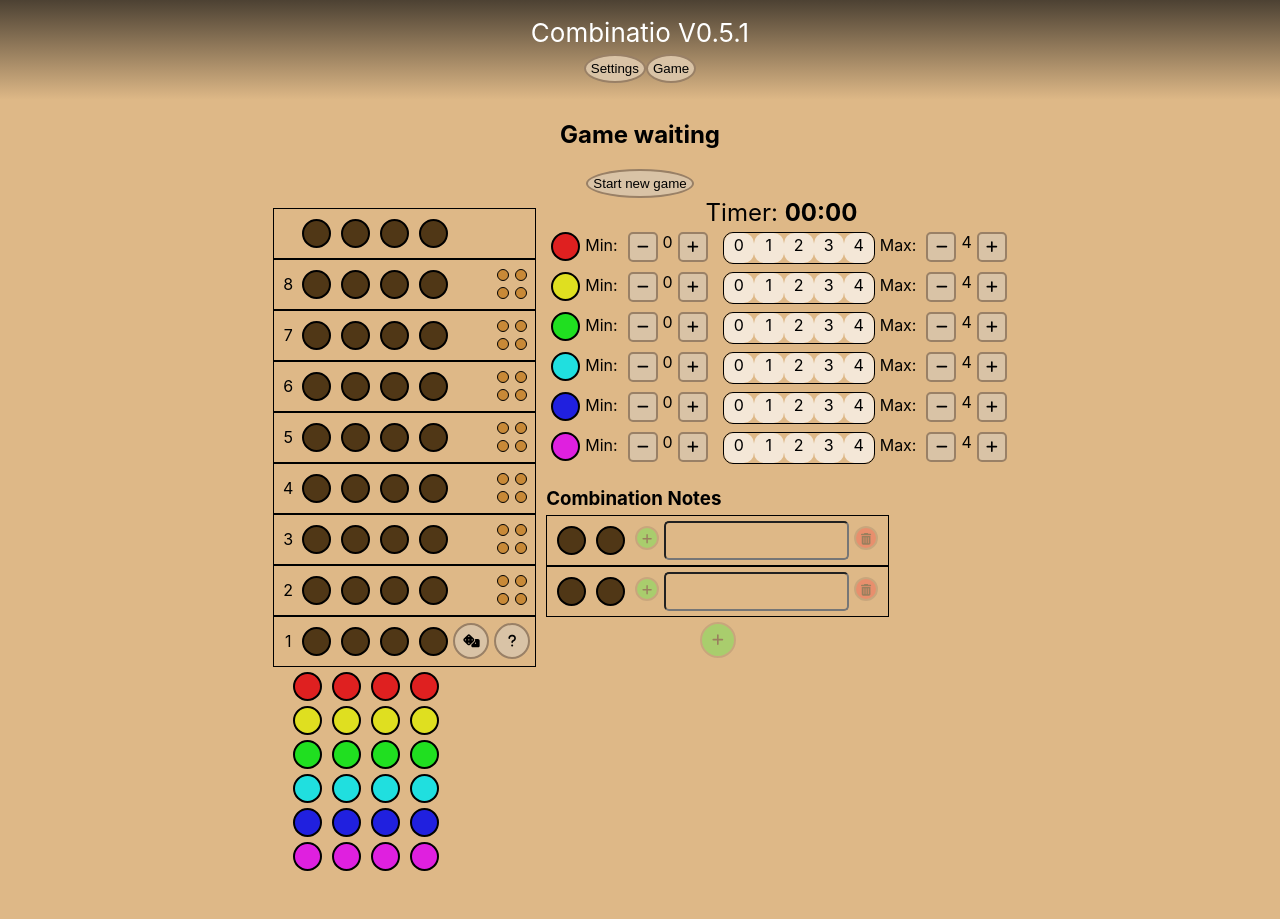
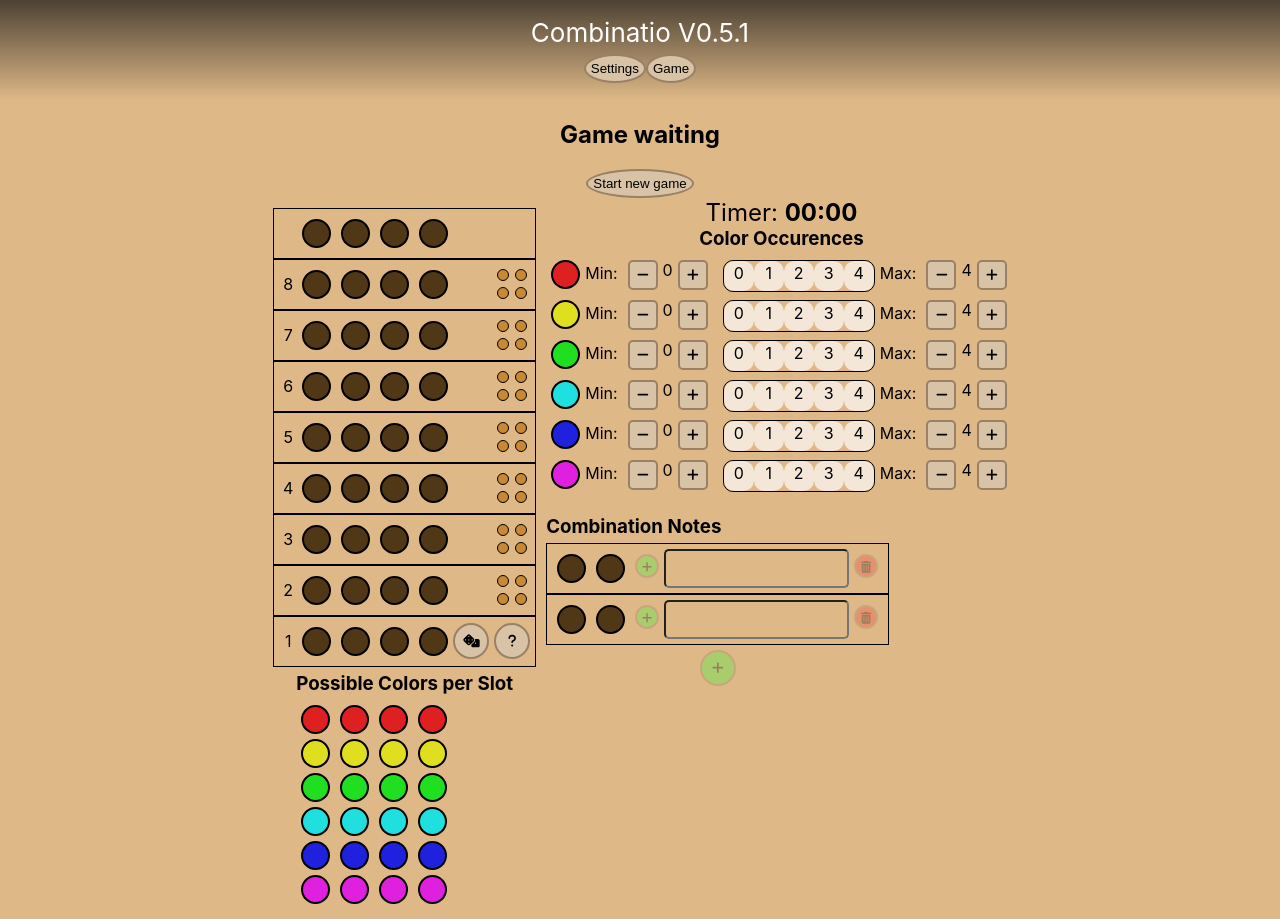
Before and after one commit to Radivis/combinatio, a React (Create React App) app: page / in a window 1280 px wide. Before the commit the page ends 886 px from the top, so only its background shows below. Built offline with nearby package versions, Linux system fonts and the light colour scheme.

Commit message:
Added titles for each hint element

```diff
--- a/src/components/ColorBuckets/ColorBuckets.css
+++ b/src/components/ColorBuckets/ColorBuckets.css
@@ -3,3 +3,8 @@
     flex-direction: row;
     flex-wrap: nowrap;
 }
+
+.color-occurences-title {
+    margin-top: 0px;
+    margin-bottom: 5px;
+}
--- a/src/components/ColorBuckets/ColorBuckets.tsx
+++ b/src/components/ColorBuckets/ColorBuckets.tsx
@@ -33,6 +33,9 @@ const ColorBuckets = (props: colorBucketsProps) => {
     const baseColors = Colors.deserialize(baseColorsDataString);
 
     return <div className="color-buckets">
+        <h3 className="color-occurences-title">
+            Color Occurences
+        </h3>
         {baseColors.map((color: Color, colorIndex: number) => {
             return (
                 <div key={color.hue - 1440} className='color-bucket'>
--- a/src/components/SlotHints/SlotHints.css
+++ b/src/components/SlotHints/SlotHints.css
@@ -1,6 +1,17 @@
+.slot-hints-outer-container {
+    display: flex;
+    flex-direction: column;
+    padding-left: 23px;
+}
+
 .slot-hints-container {
     display: flex;
     flex-direction: row;
     flex-wrap: nowrap;
-    padding-left: 15px;
 }
+
+.slot-hints-title {
+    text-align: left;
+    margin-top: 5px;
+    margin-bottom: 5px;
+}
--- a/src/components/SlotHints/SlotHints.tsx
+++ b/src/components/SlotHints/SlotHints.tsx
@@ -15,6 +15,10 @@ const SlotHints = (props: slotHintsProps) => {
     const columnArray = range(numColumns);
 
     return (
+        <div className='slot-hints-outer-container'>
+            <h3 className='slot-hints-title'>
+                Possible Colors per Slot
+            </h3>
             <div className='slot-hints-container'>
                 {columnArray.map(columnIndex => {
                     return <SlotHintColumn
@@ -24,6 +28,7 @@ const SlotHints = (props: slotHintsProps) => {
                     />
                 })}
             </div>
+        </div>
     );
 }
 
```
Lines whose indentation alone changed are shown as unchanged.
